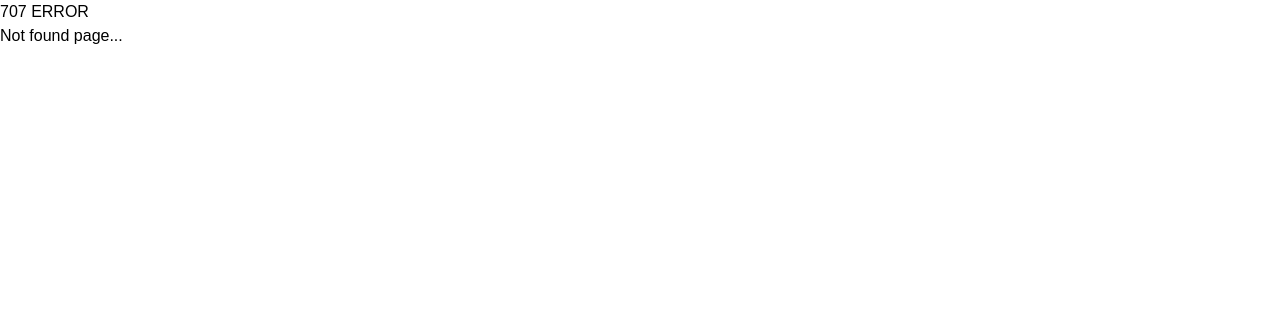
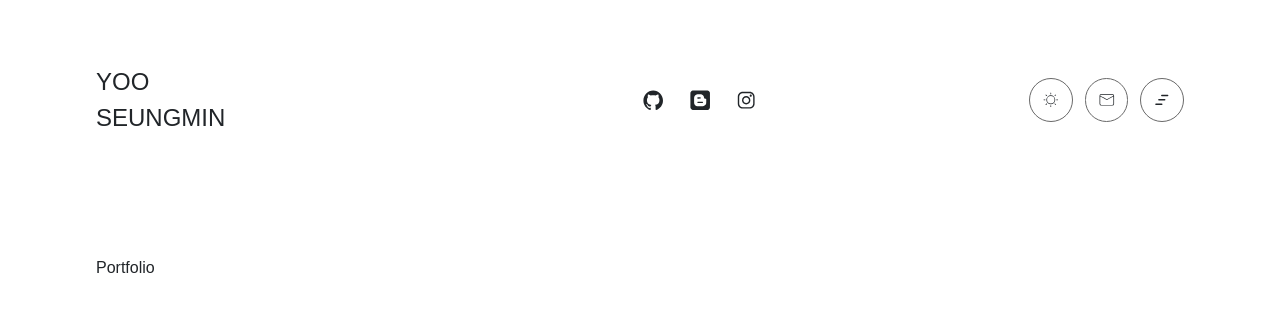
Before and after one commit to dnjfht/portfolio, a React (Create React App) app: page /portfolio in a window 1280 px wide. Before the commit this address had no page. Shown: the top 312 px of the page. Built offline with nearby package versions, Linux system fonts and the light colour scheme.

Commit message:
feature : Change the category component back to global state. / Modify Category component UI.

```diff
--- a/src/component/category/CategoryMenu.tsx
+++ b/src/component/category/CategoryMenu.tsx
@@ -22,7 +22,7 @@ export default function CategoryMenu({ items, style }: CategoryMenuProps) {
           fontSize={item.fontSize}
           fontWeight={item.fontWeight}
           onClick={item.onClick}
-          style={style}
+          style={item?.style}
         />
       ))}
     </ul>
--- a/src/component/category/CategoryMenuWrap.tsx
+++ b/src/component/category/CategoryMenuWrap.tsx
@@ -11,19 +11,40 @@ export default function CategoryMenuWrap() {
   const categoryItems = [
     {
       text: "HOME",
-      fontSize: "md:text-[4rem] text-[2.25rem]",
+      fontSize: "xl:text-[4rem] text-[2.5rem]",
       fontWeight: "font-bold",
       onClick: () => {
         navigate("/");
         setIsCategoryOpen(false);
       },
+      style: "xl:mb-0 mb-2",
     },
     {
       text: "ABOUT",
-      fontSize: "md:text-[4rem] text-[2.25rem]",
+      fontSize: "xl:text-[4rem] text-[2.5rem]",
       fontWeight: "font-bold",
       onClick: () => {
         navigate("/about");
+        setIsCategoryOpen(false);
+      },
+      style: "xl:mb-0 mb-2",
+    },
+    {
+      text: "PORTFOLIO",
+      fontSize: "xl:text-[4rem] text-[2.5rem]",
+      fontWeight: "font-bold",
+      onClick: () => {
+        navigate("/portfolio");
+        setIsCategoryOpen(false);
+      },
+      style: "xl:mb-0 mb-2",
+    },
+    {
+      text: "CONTACT",
+      fontSize: "xl:text-[4rem] text-[2.5rem]",
+      fontWeight: "font-bold",
+      onClick: () => {
+        navigate("/contact");
         setIsCategoryOpen(false);
       },
     },
@@ -31,33 +52,33 @@ export default function CategoryMenuWrap() {
 
   const categoryDetailItems = [
     {
-      text: "코드를 통하여 소통하는 개발자,\n Yoo Seungmin.",
+      text: "코드를 통하여 소통하는 개발자, \n Yoo Seungmin.",
       fontSize: "text-[0.875rem] md:text-[1rem]",
-      style: "text-text-2 dark:text-text-3 mb-5 whitespace-pre-line",
+      style: "text-text-2 dark:text-text-3 mb-5",
     },
     {
-      text: "제 전화번호는,\n 010-5220-2817 입니다.",
+      text: "제 전화번호는, \n 010-5220-2817 입니다.",
       fontSize: "text-[0.875rem] md:text-[1rem]",
-      style: "text-text-2 dark:text-text-3 mb-5 whitespace-pre-line",
+      style: "text-text-2 dark:text-text-3 mb-5",
     },
     {
-      text: "제 github 주소는,\n https://github.com/dnjfht 입니다.",
+      text: "제 github 주소는, \n https://github.com/dnjfht 입니다.",
       fontSize: "text-[0.875rem] md:text-[1rem]",
-      style: "text-text-2 dark:text-text-3 mb-5 whitespace-pre-line",
+      style: "text-text-2 dark:text-text-3 mb-5",
     },
     {
-      text: "제 tistory 주소는,\n https://dnjfht.tistory.com 입니다.",
+      text: "제 tistory 주소는, \n https://dnjfht.tistory.com 입니다.",
       fontSize: "text-[0.875rem] md:text-[1rem]",
-      style: "text-text-2 dark:text-text-3 whitespace-pre-line",
+      style: "text-text-2 dark:text-text-3",
     },
   ];
 
   return (
     <div className="w-full pt-10 overflow-scroll md:flex md:items-center lg:pt-20 lg:h-categoryMenuHeight">
-      <CategoryMenu items={categoryItems} style="md:w-1/2 w-full" />
+      <CategoryMenu items={categoryItems} style="w-full" />
       <CategoryMenu
         items={categoryDetailItems}
-        style="md:w-1/2 w-full pt-20 md:pt-0 box-border md:text-right"
+        style="w-full pt-20 md:pt-0 box-border md:text-right"
       />
     </div>
   );
--- a/src/component/category/TextUtil.tsx
+++ b/src/component/category/TextUtil.tsx
@@ -13,10 +13,11 @@ export default function TextUtil({
   onClick,
   style,
 }: TextUtilProps) {
+  console.log(text, style);
   return (
     <li
       onClick={onClick}
-      className={`${fontSize} ${fontWeight} ${style} hover:text-[#1ff4a6] transition-color duration-500 cursor-pointer list-none`}
+      className={`${fontSize} ${fontWeight} ${style} hover:text-[#1ff4a6] dark:hover:text-[#1ff4a6] transition-color duration-500 cursor-pointer list-none`}
     >
       {text}
     </li>
--- /dev/null
+++ b/src/page/Contact.tsx
@@ -0,0 +1,3 @@
+export default function Contact() {
+  return <div>Contact</div>;
+}
--- /dev/null
+++ b/src/page/Portfolio.tsx
@@ -0,0 +1,3 @@
+export default function Portfolio() {
+  return <div>Portfolio</div>;
+}
--- a/src/page/Root.tsx
+++ b/src/page/Root.tsx
@@ -16,7 +16,7 @@ export default function Root() {
   }, []);
 
   return (
-    <div className="bg-light-background-1 dark:bg-[url('./assets/images/bg.png')] text-light-text dark:text-dark-text w-full bg-cover bg-no-repeat h-screen font-thin text-white">
+    <div className="bg-light-background-1 dark:bg-[url('./assets/images/bg.png')] text-light-text dark:text-dark-text w-full bg-cover bg-no-repeat h-screen font-thin text-white whitespace-pre-wrap">
       <ScrollRestoration />
       <Header setIsModalOpen={setIsModalOpen} isModalOpen={isModalOpen} />
 
```
Also changed, not shown: src/App.tsx (+10 -0 lines).
